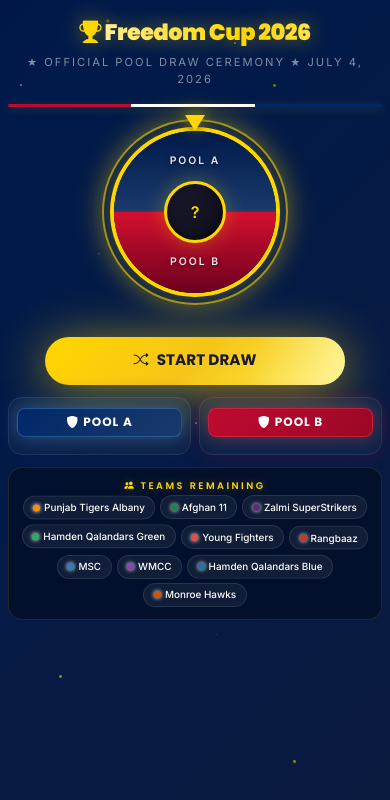
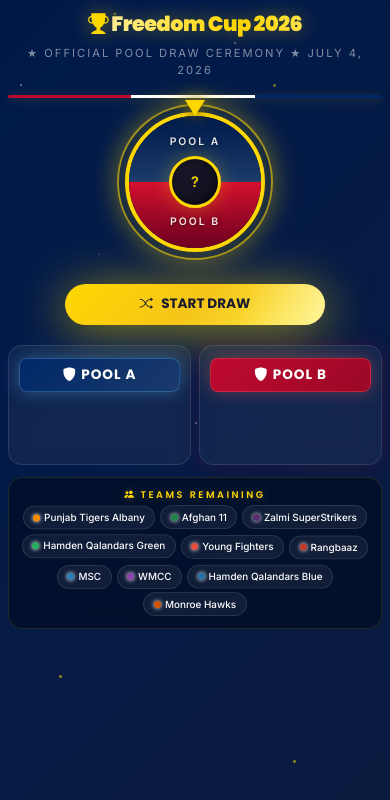
Before and after one commit to masimriaz/cricket, a website: page pool-draw.html in a window 390 px wide. Drawn offline with nearby package versions, Linux system fonts and the light colour scheme.

Commit message:
Pool draw: smaller wheel, larger pool cards, better mobile-first layout

```diff
--- a/pool-draw.html
+++ b/pool-draw.html
@@ -28,8 +28,8 @@ h1,h2,h3,h4,h5,h6{font-family:'Poppins',sans-serif}
 .content-wrap{position:relative;z-index:1}
 
 /* Header */
-.draw-header{text-align:center;padding:1.2rem .5rem .5rem}
-.draw-header h1{font-size:1.4rem;font-weight:900;letter-spacing:-0.5px;text-shadow:0 0 20px rgba(255,215,0,.4),0 0 40px rgba(255,215,0,.2)}
+.draw-header{text-align:center;padding:.75rem .5rem .4rem}
+.draw-header h1{font-size:1.3rem;font-weight:900;letter-spacing:-0.5px;text-shadow:0 0 20px rgba(255,215,0,.4),0 0 40px rgba(255,215,0,.2)}
 .draw-header .title-shimmer{display:inline-block;background:linear-gradient(90deg,var(--gold),#fff,var(--gold));background-size:200% auto;-webkit-background-clip:text;-webkit-text-fill-color:transparent;background-clip:text;animation:shimmer 3s linear infinite}
 @keyframes shimmer{0%{background-position:0% center}100%{background-position:200% center}}
 .draw-header .trophy-wrap{position:relative;display:inline-block}
@@ -41,8 +41,8 @@ h1,h2,h3,h4,h5,h6{font-family:'Poppins',sans-serif}
 .flag-stripe{height:3px;background:linear-gradient(90deg,var(--red) 33%,#fff 33% 66%,var(--blue) 66%);border-radius:2px;margin-top:.5rem;box-shadow:0 2px 10px rgba(255,215,0,.2)}
 
 /* Wheel Section */
-.wheel-section{display:flex;flex-direction:column;align-items:center;padding:.75rem 0}
-.wheel-container{position:relative;width:170px;height:170px}
+.wheel-section{display:flex;flex-direction:column;align-items:center;padding:.5rem 0}
+.wheel-container{position:relative;width:140px;height:140px}
 .wheel-glow{position:absolute;inset:-8px;border-radius:50%;border:2px solid rgba(255,215,0,.3);animation:ringPulse 2s ease-in-out infinite;box-shadow:0 0 20px rgba(255,215,0,.15),inset 0 0 20px rgba(255,215,0,.05)}
 @keyframes ringPulse{0%,100%{border-color:rgba(255,215,0,.2);box-shadow:0 0 15px rgba(255,215,0,.1)}50%{border-color:rgba(255,215,0,.6);box-shadow:0 0 30px rgba(255,215,0,.3)}}
 .wheel{width:100%;height:100%;border-radius:50%;position:relative;border:4px solid var(--gold);box-shadow:0 0 30px rgba(255,215,0,.3),inset 0 0 25px rgba(0,0,0,.5);overflow:hidden;transition:transform .1s}
@@ -54,20 +54,20 @@ h1,h2,h3,h4,h5,h6{font-family:'Poppins',sans-serif}
 .wheel-label{position:absolute;width:100%;text-align:center;font-weight:700;font-size:.65rem;color:rgba(255,255,255,.9);letter-spacing:2px;text-shadow:0 1px 4px rgba(0,0,0,.5)}
 .wheel-label.top-label{top:14%}
 .wheel-label.bottom-label{bottom:14%}
-.wheel-center{position:absolute;top:50%;left:50%;transform:translate(-50%,-50%);width:62px;height:62px;border-radius:50%;background:linear-gradient(135deg,#1a1a2e,#0d0d1a);border:3px solid var(--gold);display:flex;align-items:center;justify-content:center;font-weight:800;font-size:1rem;color:var(--gold);z-index:2;box-shadow:0 0 20px rgba(255,215,0,.3),inset 0 0 10px rgba(0,0,0,.5)}
+.wheel-center{position:absolute;top:50%;left:50%;transform:translate(-50%,-50%);width:52px;height:52px;border-radius:50%;background:linear-gradient(135deg,#1a1a2e,#0d0d1a);border:3px solid var(--gold);display:flex;align-items:center;justify-content:center;font-weight:800;font-size:.9rem;color:var(--gold);z-index:2;box-shadow:0 0 20px rgba(255,215,0,.3),inset 0 0 10px rgba(0,0,0,.5)}
 .wheel-pointer{position:absolute;top:-12px;left:50%;transform:translateX(-50%);width:0;height:0;border-left:10px solid transparent;border-right:10px solid transparent;border-top:16px solid var(--gold);z-index:3;filter:drop-shadow(0 0 8px rgba(255,215,0,.8)) drop-shadow(0 2px 4px rgba(0,0,0,.5))}
 @keyframes spin{from{transform:rotate(0deg)}to{transform:rotate(360deg)}}
 @keyframes spinSlow{from{transform:rotate(0deg)}to{transform:rotate(1080deg)}}
 
 /* Result Announcement */
-.result-announce{text-align:center;min-height:40px;display:flex;align-items:center;justify-content:center;padding:.3rem .5rem;position:relative}
-.result-announce .pool-result{font-size:.95rem;font-weight:700;opacity:0;transform:scale(.5);transition:all .5s cubic-bezier(.34,1.56,.64,1);text-shadow:0 2px 10px rgba(0,0,0,.5)}
+.result-announce{text-align:center;min-height:32px;display:flex;align-items:center;justify-content:center;padding:.2rem .5rem;position:relative}
+.result-announce .pool-result{font-size:.85rem;font-weight:700;opacity:0;transform:scale(.5);transition:all .5s cubic-bezier(.34,1.56,.64,1);text-shadow:0 2px 10px rgba(0,0,0,.5)}
 .result-announce .pool-result.show{opacity:1;transform:scale(1)}
 .result-announce .pool-result.show::before{content:'';position:absolute;inset:-10px;background:radial-gradient(ellipse,rgba(255,215,0,.1) 0%,transparent 70%);border-radius:50%;animation:burstGlow .6s ease-out forwards;z-index:-1}
 @keyframes burstGlow{0%{transform:scale(0);opacity:1}100%{transform:scale(2);opacity:0}}
 
 /* Draw Button */
-.draw-btn{background:linear-gradient(135deg,var(--gold),#f5c518,#ffed4a);color:#1a1a2e;border:none;font-family:'Poppins',sans-serif;font-weight:700;font-size:.95rem;padding:.8rem 2rem;border-radius:50px;cursor:pointer;transition:all .3s;box-shadow:0 6px 30px rgba(255,215,0,.35),0 2px 10px rgba(0,0,0,.3);width:100%;max-width:300px;position:relative;overflow:hidden;animation:btnPulse 2s ease-in-out infinite}
+.draw-btn{background:linear-gradient(135deg,var(--gold),#f5c518,#ffed4a);color:#1a1a2e;border:none;font-family:'Poppins',sans-serif;font-weight:700;font-size:.85rem;padding:.65rem 1.5rem;border-radius:50px;cursor:pointer;transition:all .3s;box-shadow:0 6px 30px rgba(255,215,0,.35),0 2px 10px rgba(0,0,0,.3);width:100%;max-width:260px;position:relative;overflow:hidden;animation:btnPulse 2s ease-in-out infinite}
 .draw-btn::after{content:'';position:absolute;top:0;left:-100%;width:60%;height:100%;background:linear-gradient(90deg,transparent,rgba(255,255,255,.4),transparent);transform:skewX(-20deg);transition:none;animation:btnShine 3s ease-in-out infinite}
 @keyframes btnShine{0%,100%{left:-100%}50%{left:120%}}
 .draw-btn:hover:not(:disabled){transform:translateY(-2px) scale(1.03);box-shadow:0 8px 40px rgba(255,215,0,.5),0 4px 15px rgba(0,0,0,.3)}
@@ -82,11 +82,11 @@ h1,h2,h3,h4,h5,h6{font-family:'Poppins',sans-serif}
 .reset-btn:hover{border-color:var(--gold);color:var(--gold);box-shadow:0 0 10px rgba(255,215,0,.2)}
 
 /* Pool Cards - Glassmorphism */
-.pools-row{padding:0 .5rem}
-.pool-card{background:rgba(255,255,255,.04);backdrop-filter:blur(12px);-webkit-backdrop-filter:blur(12px);border:1px solid rgba(255,255,255,.08);border-radius:14px;padding:.6rem .5rem;height:100%;transition:box-shadow .3s}
+.pools-row{padding:.75rem .5rem 0}
+.pool-card{background:rgba(255,255,255,.05);backdrop-filter:blur(12px);-webkit-backdrop-filter:blur(12px);border:1px solid rgba(255,255,255,.1);border-radius:14px;padding:.75rem .6rem;min-height:120px;transition:box-shadow .3s}
 .pool-card-a{box-shadow:0 0 20px rgba(0,40,104,.3)}
 .pool-card-b{box-shadow:0 0 20px rgba(191,10,48,.2)}
-.pool-card h5{text-align:center;font-weight:700;font-size:.75rem;padding:.4rem;border-radius:8px;margin-bottom:.5rem;letter-spacing:1px;text-transform:uppercase}
+.pool-card h5{text-align:center;font-weight:700;font-size:.85rem;padding:.5rem;border-radius:8px;margin-bottom:.6rem;letter-spacing:1px;text-transform:uppercase}
 .pool-a-header{background:linear-gradient(135deg,var(--blue),#1a3a6b);border:1px solid rgba(100,181,246,.3);box-shadow:0 0 12px rgba(100,181,246,.2);animation:glowA 3s ease-in-out infinite}
 .pool-b-header{background:linear-gradient(135deg,var(--red),#9a0826);border:1px solid rgba(255,100,100,.3);box-shadow:0 0 12px rgba(255,100,100,.2);animation:glowB 3s ease-in-out infinite}
 @keyframes glowA{0%,100%{box-shadow:0 0 8px rgba(100,181,246,.2)}50%{box-shadow:0 0 20px rgba(100,181,246,.4)}}
@@ -130,14 +130,15 @@ h1,h2,h3,h4,h5,h6{font-family:'Poppins',sans-serif}
 @media(min-width:768px){
 .draw-header h1{font-size:1.9rem}
 .draw-header .subtitle{font-size:.8rem}
-.wheel-container{width:210px;height:210px}
-.wheel-center{width:74px;height:74px;font-size:1.1rem}
+.wheel-container{width:200px;height:200px}
+.wheel-center{width:70px;height:70px;font-size:1.1rem}
 .team-slot .team-badge{width:32px;height:32px;font-size:.65rem}
 .team-slot .team-name{font-size:.75rem}
-.pool-card h5{font-size:.85rem}
+.pool-card h5{font-size:.9rem}
+.pool-card{min-height:150px}
 .draw-btn{font-size:1rem;max-width:340px}
 .result-announce .pool-result{font-size:1.05rem}
-.pools-row{padding:0 1.5rem}
+.pools-row{padding:.75rem 1.5rem 0}
 .remaining{margin-left:1.5rem;margin-right:1.5rem}
 }
 
```
